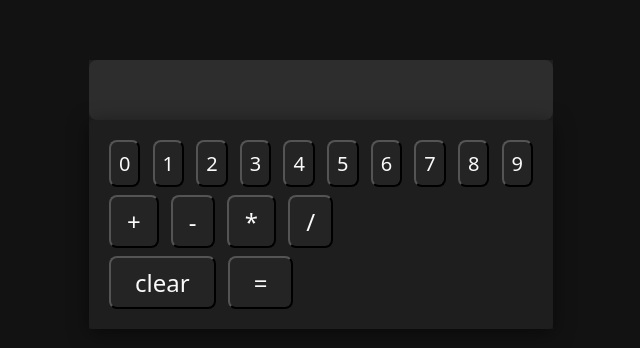
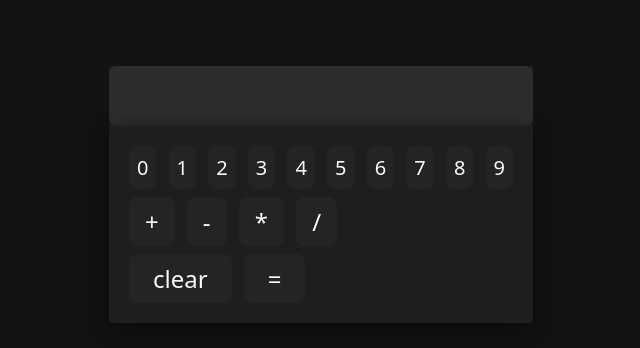
Before and after one commit to kdlin/the-odin-project, a plain HTML site: page Foundations/projects/calculator/index.html in a window 1280 px wide. Shown: the part 206-554 px from the top of the page, without its empty margins (319-959 px from the left). Drawn offline with Linux system fonts and the light colour scheme.

Commit message:
added hover state and removed default borders under button class

```diff
--- a/Foundations/projects/calculator/styles.css
+++ b/Foundations/projects/calculator/styles.css
@@ -14,6 +14,20 @@ body {
     align-items: center;
     min-height: 100vh;
 }
+
+button {
+    background-color: #242424;
+    color: #FAFAFA;
+    margin: 4px;
+    border-radius: 8px;
+    border: none;
+    cursor: pointer;
+
+}
+
+button:hover {
+        background-color: #3a3a3a;
+    }
 
 .calculator {
     background-color: #1e1e1e;
@@ -39,12 +53,7 @@ body {
     min-height: 60px;
 }
 
-button {
-    background-color: #242424;
-    color: #FAFAFA;
-    margin: 4px;
-    border-radius: 8px;
-}
+
 
 .digits button {
     padding: 8px;
```
